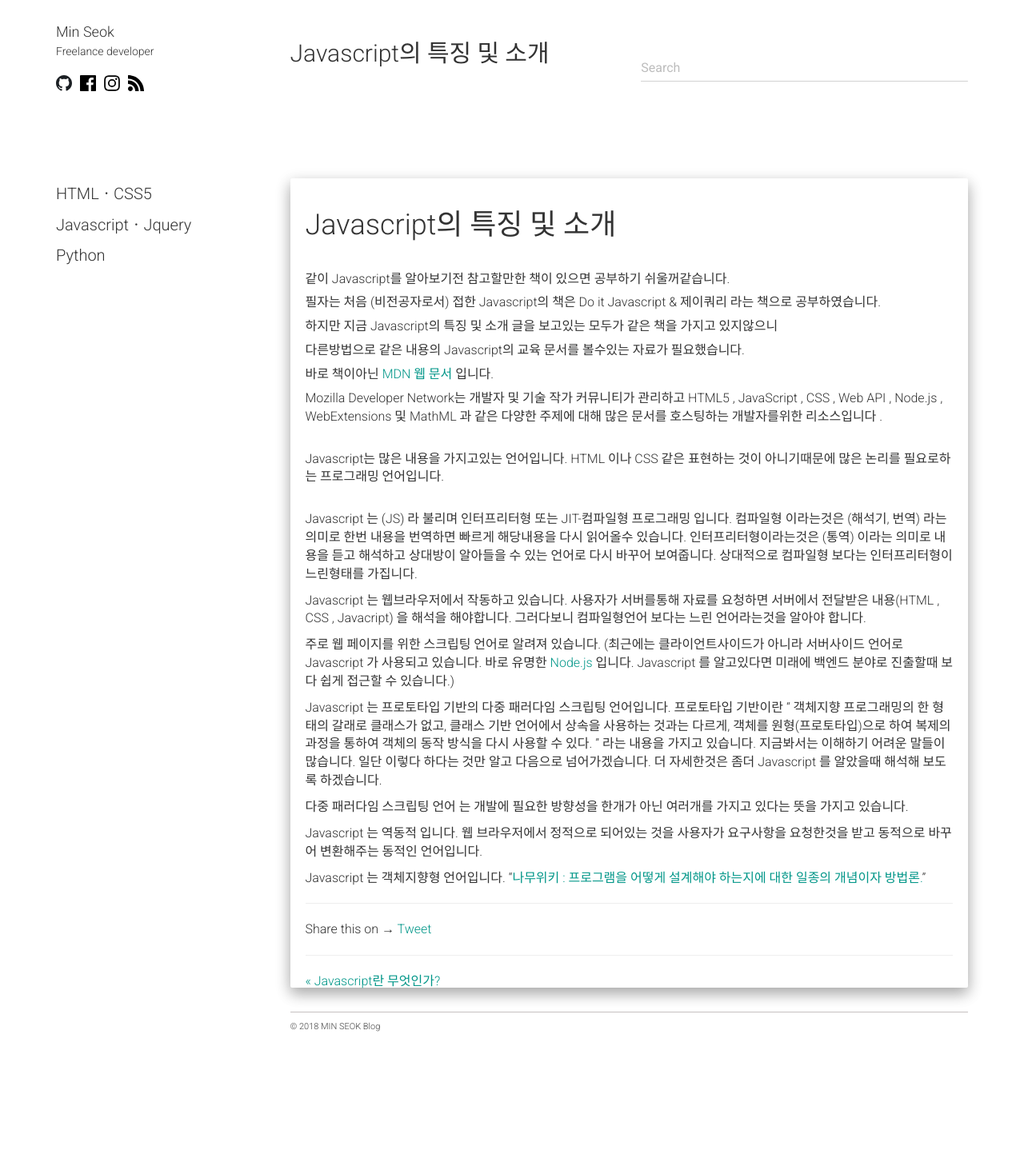
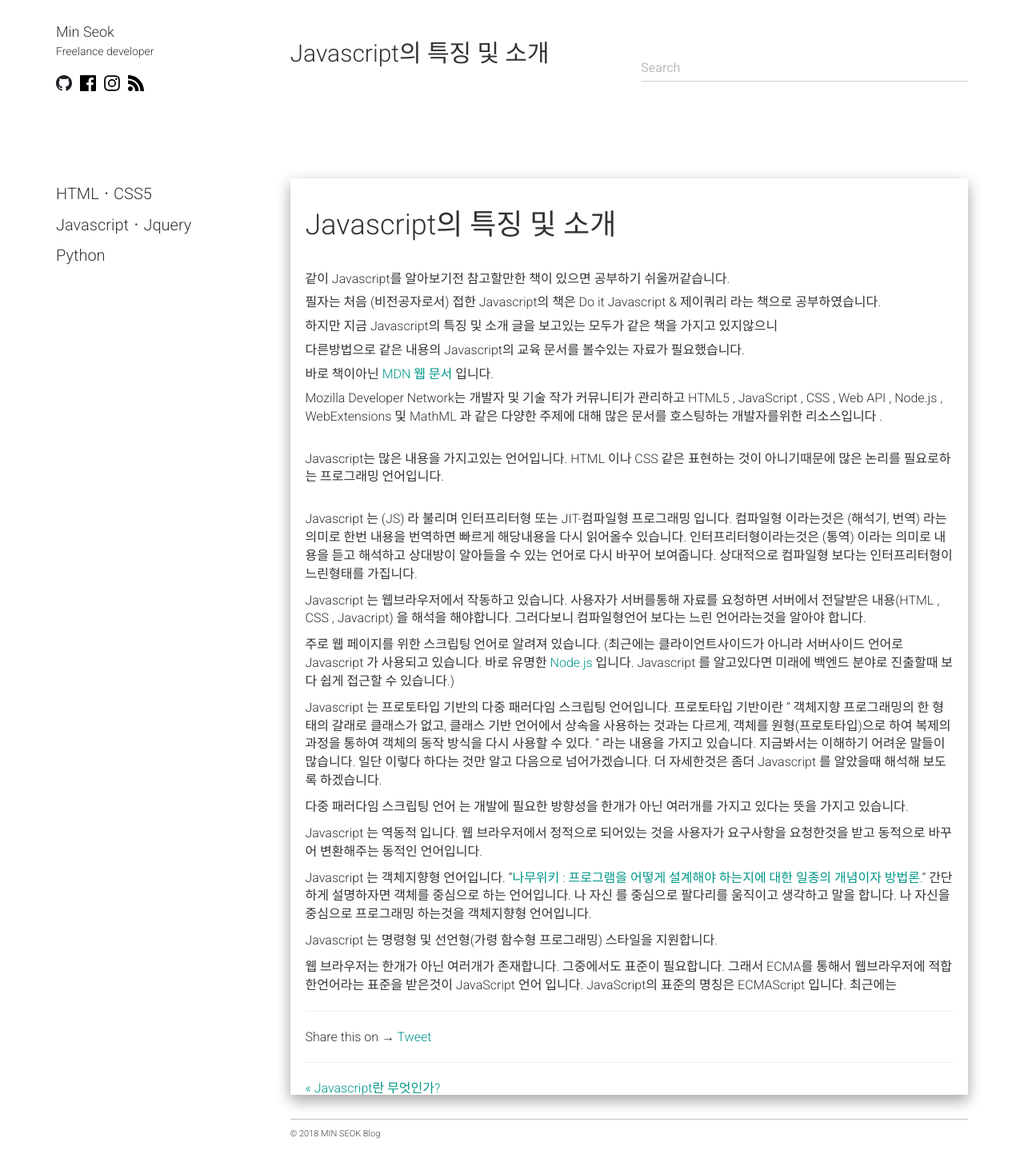
Before and after one commit to alalstjr/promote.github.io, a Jekyll site: the page built from _posts/2018-08-22-Javascript의 특징 및 소개.md, in a window 1280 px wide. Shown: the whole page at 80% size. Built offline with Jekyll 4.4.1, drawn with Linux system fonts in a browser that asks for light colours; nearby versions of some CDN libraries; our own code applies the rules of GitHub Pages for plain Markdown files; comment, search, counter and statistics services are not loaded; before the commit the page ends 1319 px from its top, so only the background shows below that.

Commit message:
Update 2018-08-22-Javascript의 특징 및 소개.md

```diff
--- a/_posts/2018-08-22-Javascript의 특징 및 소개.md
+++ b/_posts/2018-08-22-Javascript의 특징 및 소개.md
@@ -35,3 +35,12 @@
 
   Javascript 는 객체지향형 언어입니다.
   <q><a href="https://namu.wiki/w/%EA%B0%9D%EC%B2%B4%20%EC%A7%80%ED%96%A5%20%ED%94%84%EB%A1%9C%EA%B7%B8%EB%9E%98%EB%B0%8D" >나무위키 : 프로그램을 어떻게 설계해야 하는지에 대한 일종의 개념이자 방법론.</a></q>
+간단하게 설명하자면 객체를 중심으로 하는 언어입니다. 나 자신 를 중심으로 팔다리를 움직이고 생각하고 말을 합니다. 나 자신을 중심으로 프로그래밍 하는것을 객체지향형 언어입니다.
+
+Javascript 는 명령형 및 선언형(가령 함수형 프로그래밍) 스타일을 지원합니다.
+
+웹 브라우저는 한개가 아닌 여러개가 존재합니다.
+그중에서도 표준이 필요합니다.
+그래서 ECMA를 통해서 웹브라우저에 적합한언어라는 표준을 받은것이 JavaScript 언어 입니다.
+JavaScript의 표준의 명칭은 ECMAScript 입니다.
+최근에는
```
